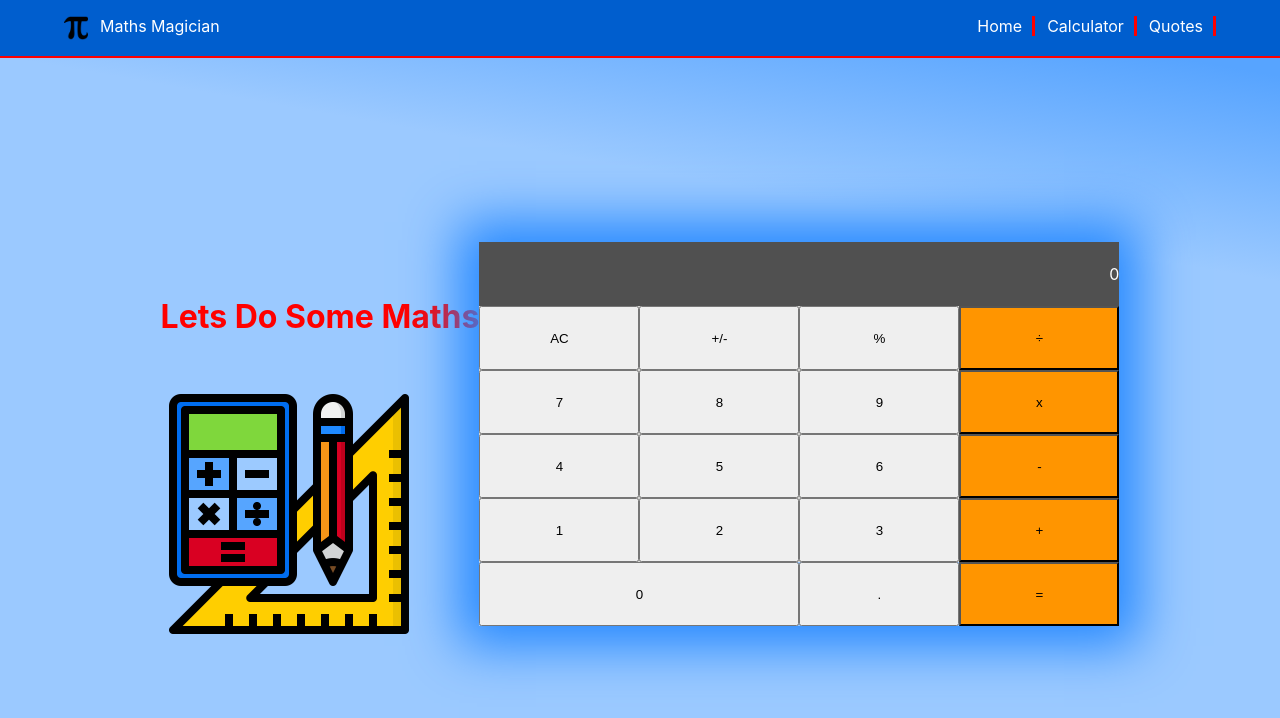
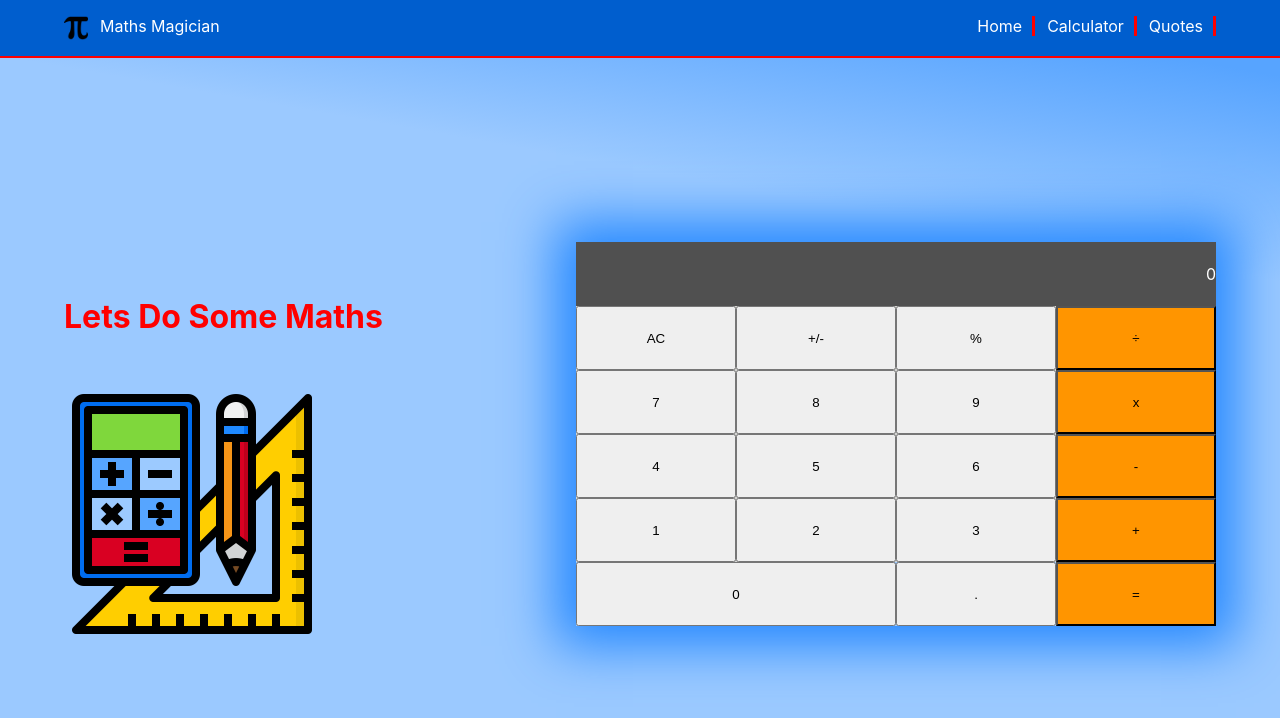
Before and after one commit to Haywayaheadshot/Maths-Magician, a React (Create React App) app: page /calculator in a window 1280 px wide. Shown: the top 718 px of the page. Built offline with nearby package versions, Linux system fonts and the light colour scheme.

Commit message:
Change style for calculator container and image

```diff
--- a/src/components/calculator.css
+++ b/src/components/calculator.css
@@ -7,15 +7,15 @@
 }
 
 .calc-image {
-max-width: 50vw;
-height: auto;
-margin-top: 3vh;
+  max-width: 50vw;
+  height: auto;
+  margin-top: 3vh;
 }
 
 .calculator {
   margin-top: 4vh;
   margin-bottom: 10vh;
-  box-shadow: 0 0 50px 20px #2488FF;
+  box-shadow: 0 0 50px 20px #2488ff;
 }
 
 .output-display {
@@ -79,8 +79,8 @@ margin-top: 3vh;
   }
 
   .calculator-container {
-    flex-direction: row;
-    justify-content: space-between;
+    display: grid;
+    grid-template-columns: 1fr 1fr;
     padding: 10vh 5vw;
   }
 }
```
